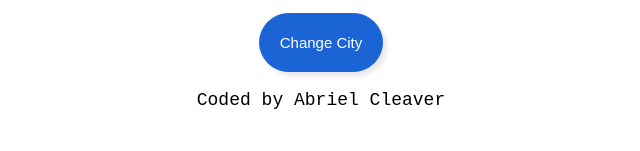
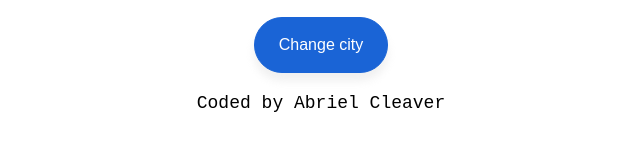
Before and after one commit to abrielcleaver/scb-hw-weather-app, a plain HTML site: page index.html in a window 1280 px wide. Shown: the part 543-694 px from the top of the page, 319-959 px from the left. Drawn offline with Linux system fonts and the light colour scheme.

Commit message:
Update styling on button and add pointer cursos upon hover

```diff
--- a/index.html
+++ b/index.html
@@ -57,14 +57,21 @@
       display: grid;
       text-align: center;
       font-family:Arial, Helvetica, sans-serif;
-      font-size: 15px;
+      font-size: 16px;
+      line-height: 22px;
       background-color: #1a64d6;
       color: white;
-      padding: 20px;
-      margin: auto   ;
+      padding: 16px 24px;
+      margin: 20px auto;
       border: 1px #1a64d6 solid;
       border-radius: 50px;
-      box-shadow: 4px 4px 4px rgba(207, 207, 207, 0.48);
+      box-shadow: 0px 8px 8px 0px rgba(207, 207, 207, 0.311);
+    }
+
+    button:hover {
+      background-color: white;
+      color: #1a64d6;
+      cursor: pointer;
     }
 
 
@@ -99,7 +106,7 @@
     </li>
   </ul>
 
-  <button>Change City</button>
+  <button>Change city</button>
 
   <p>Coded by Abriel Cleaver</p>
 </body>
```
